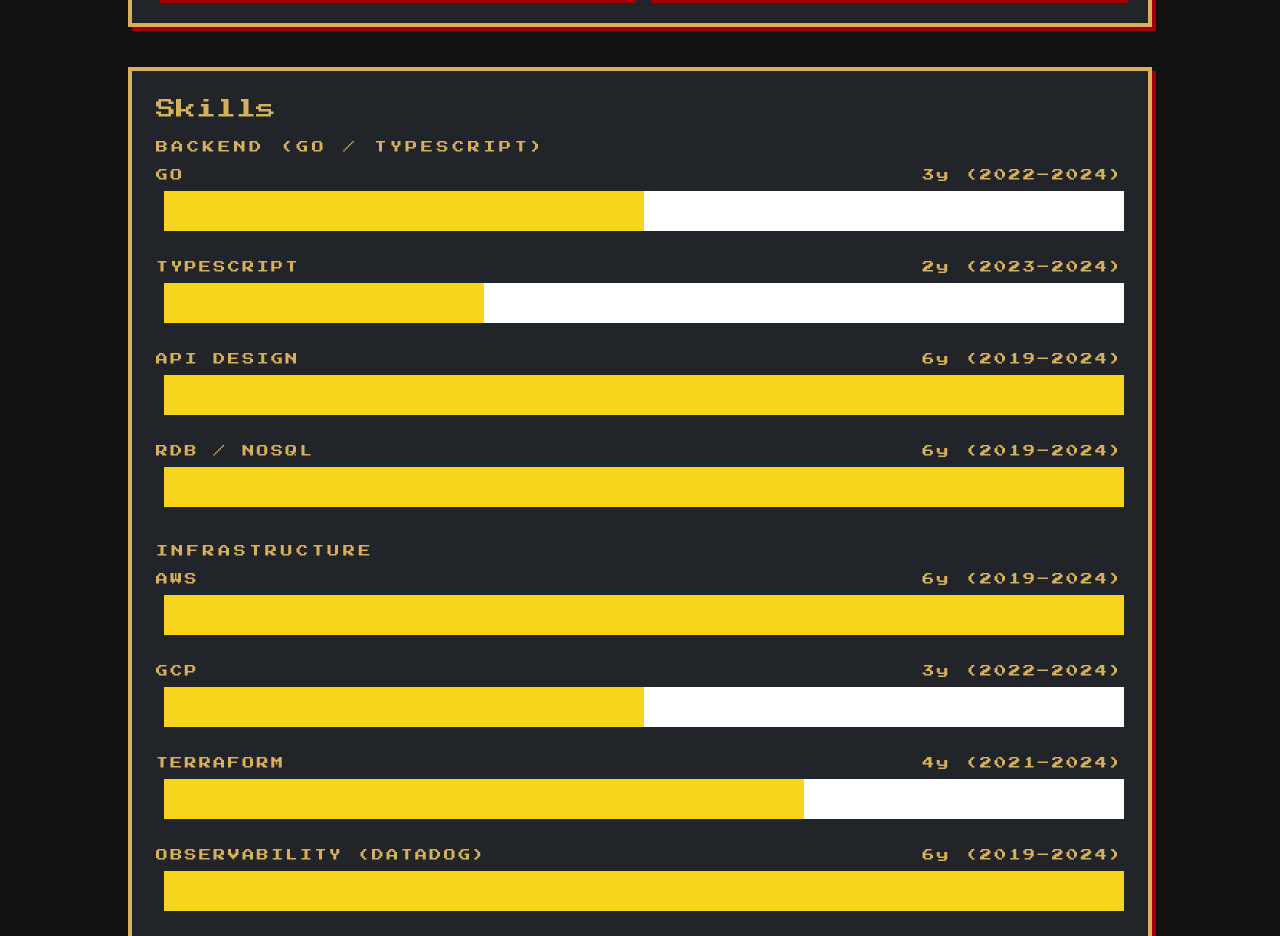
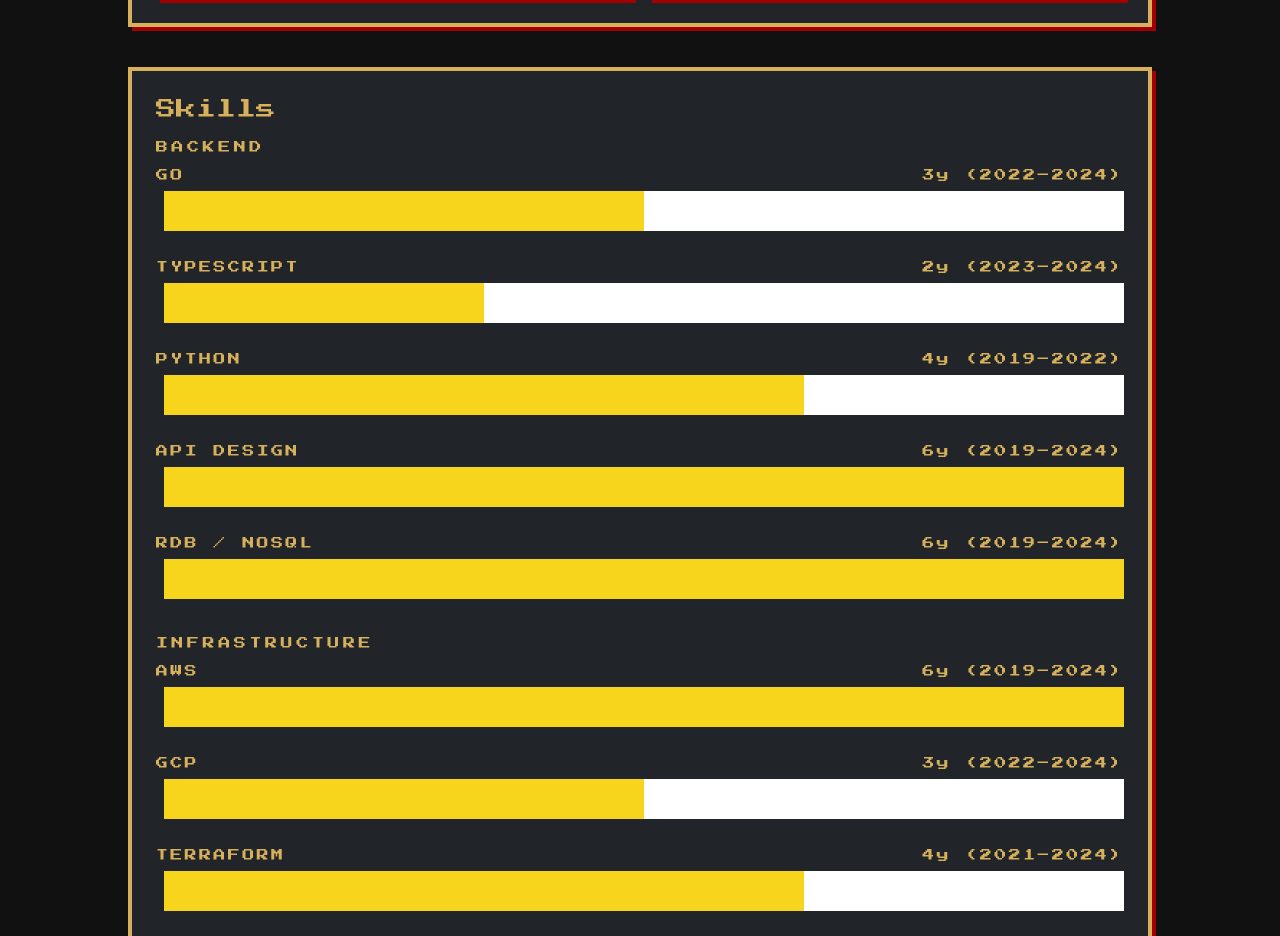
Before and after one commit to tkc66-buzz/portfolio, a Next.js app: page / in a window 1280 px wide. Shown: the part 1220-2156 px from the top of the page. Built offline with nearby package versions, Linux system fonts and the light colour scheme.

Commit message:
chore: finalize skills (backend label + python)

```diff
--- a/src/content/portfolio.ts
+++ b/src/content/portfolio.ts
@@ -158,10 +158,11 @@
     items: [],
     categories: [
       {
-        name: "Backend (Go / TypeScript)",
+        name: "Backend",
         items: [
           skillRange("Go", 2022, CURRENT_YEAR),
           skillRange("TypeScript", 2023, CURRENT_YEAR),
+          skillRange("Python", 2019, 2022),
           skillRange("API Design", 2019, CURRENT_YEAR),
           skillRange("RDB / NoSQL", 2019, CURRENT_YEAR),
         ],
```
